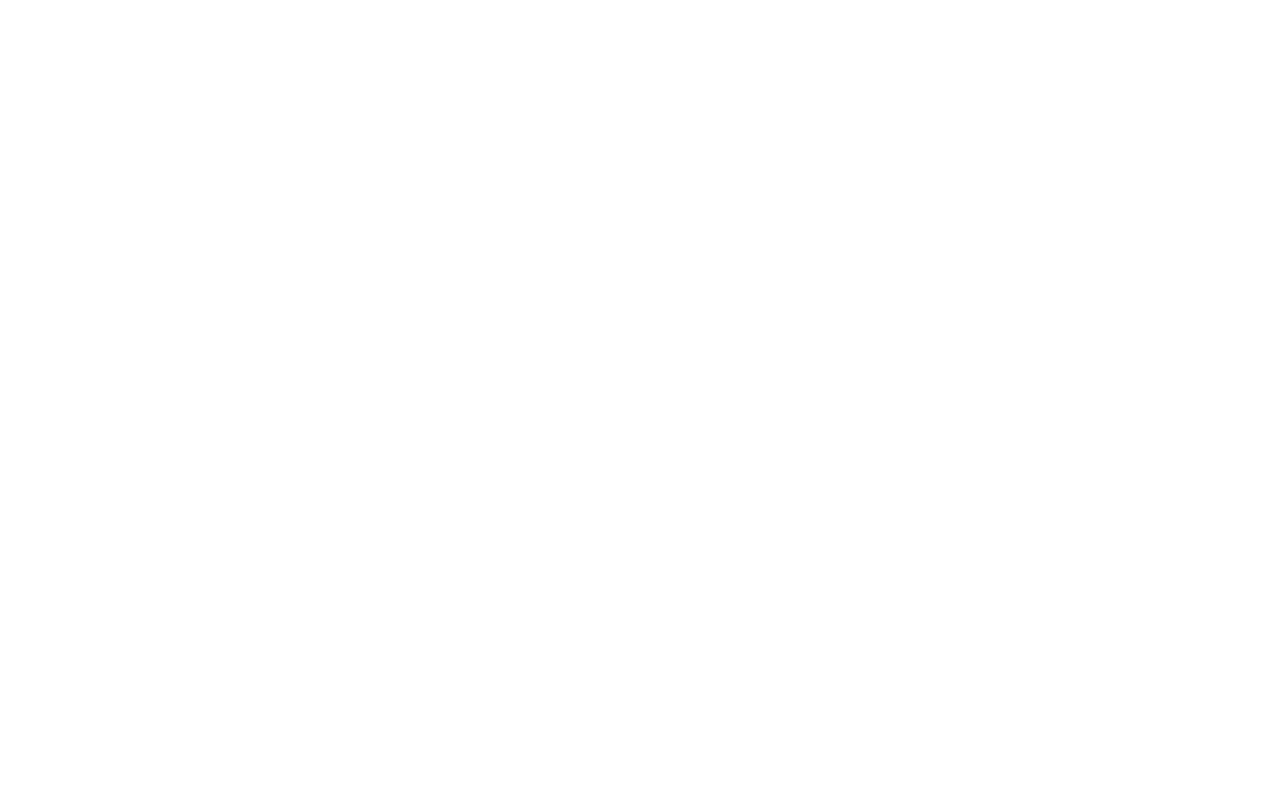
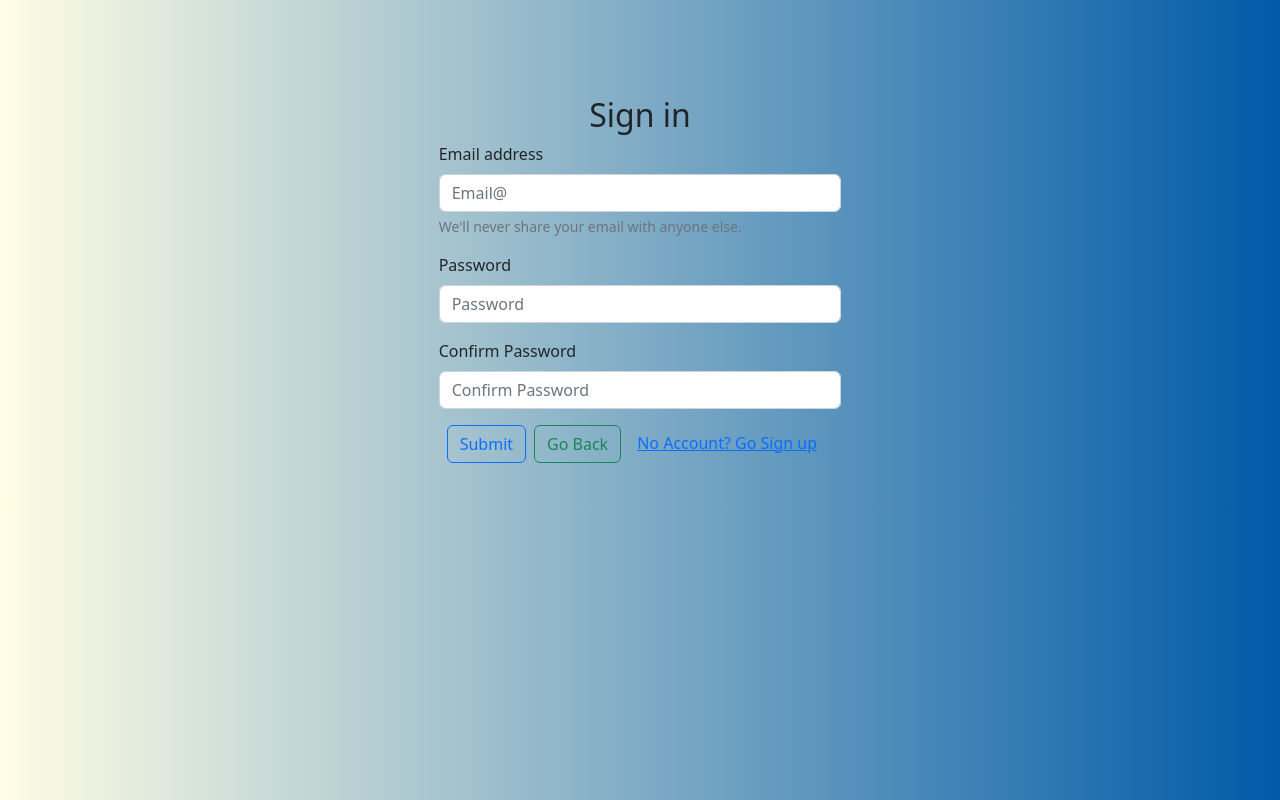
Before and after one commit to KingNelx/Client-2x, a React (Create React App) app: page /Adminform in a window 1280 px wide. Built offline with nearby package versions, Linux system fonts and the light colour scheme.

Commit message:
added forms

```diff
--- a/src/App.js
+++ b/src/App.js
@@ -8,6 +8,7 @@
 import AdminForm from './Components/AdminForm';
 import AdminReg from './Components/AdminReg';
 import StudentForm from './Components/StudentForm';
+import StudentReg from './Components/StudentReg';
 
 const App = () => {
   return (
@@ -17,7 +18,7 @@
       <Route path="Adminform" element={<AdminForm />} />
       <Route path="Studentform" element={<StudentForm />} />
       <Route path="AdminReg" element={<AdminReg />} />
-      <Route path="StudentReg" element={<StudentForm />} />
+      <Route path="StudentReg" element={<StudentReg />} />
     </Routes>
    </Router>
   );
--- a/src/Components/AdminForm.jsx
+++ b/src/Components/AdminForm.jsx
@@ -1,9 +1,29 @@
+import { Link } from "react-router-dom"
+
 const AdminForm = () => {
     return (
-        <div>
-
+        <div className="container col-md-4 mt-5 py-5">
+            <h2 className="text-center"> Sign in</h2>
+            <form>
+                <div class="mb-3  mx-auto">
+                    <label for="exampleInputEmail1" class="form-label">Email address</label>
+                    <input type="email" class="form-control" id="exampleInputEmail1" aria-describedby="emailHelp" required placeholder="Email@" />
+                    <div id="emailHelp" class="form-text">We'll never share your email with anyone else.</div>
+                </div>
+                <div class="mb-3  mx-auto">
+                    <label for="exampleInputPassword1" class="form-label">Password</label>
+                    <input type="password" class="form-control" id="exampleInputPassword1" required placeholder="Password" />
+                </div>
+                <div class="mb-3  mx-auto">
+                    <label for="exampleInputPassword1" class="form-label">Confirm Password</label>
+                    <input type="password" class="form-control" id="exampleInputPassword1" required placeholder="Confirm Password" />
+                </div>
+                <Link to="/doctopnav" type="submit" class="btn btn-outline-primary mx-2">Submit</Link>
+                <Link to="/" type="submit" class="btn btn-outline-success ">Go Back</Link>
+                <Link to="/registerform" className="px-3">No Account? Go Sign up</Link>
+            </form>
         </div>
-     );
+    );
 }
 
 export default AdminForm;
--- a/src/Components/Home.jsx
+++ b/src/Components/Home.jsx
@@ -14,7 +14,7 @@
                         } />
                         <div class="card-body">
                             <h5 class="card-title">ADMIN</h5>
-                            <Link to="/AdminReg" class="btn btn-primary">Select</Link>
+                            <Link to="/AdminForm" class="btn btn-primary">Select</Link>
                         </div>
                     </div>
                 </div>
@@ -27,7 +27,7 @@
                         } />
                         <div class="card-body">
                             <h5 class="card-title">STUDENT</h5>
-                            <Link class="btn btn-primary">Select</Link>
+                            <Link to="/StudentForm" class="btn btn-primary">Select</Link>
                         </div>
                     </div>
                 </div>
--- a/src/Components/StudentForm.jsx
+++ b/src/Components/StudentForm.jsx
@@ -1,9 +1,29 @@
+import { Link } from "react-router-dom"
+
 const StudentForm = () => {
     return (
-        <div>
-
+        <div className="container col-md-4 mt-5 py-5">
+            <h2 className="text-center"> Sign in</h2>
+            <form>
+                <div class="mb-3  mx-auto">
+                    <label for="exampleInputEmail1" class="form-label">Email address</label>
+                    <input type="email" class="form-control" id="exampleInputEmail1" aria-describedby="emailHelp" required placeholder="Email@" />
+                    <div id="emailHelp" class="form-text">We'll never share your email with anyone else.</div>
+                </div>
+                <div class="mb-3  mx-auto">
+                    <label for="exampleInputPassword1" class="form-label">Password</label>
+                    <input type="password" class="form-control" id="exampleInputPassword1" required placeholder="Password" />
+                </div>
+                <div class="mb-3  mx-auto">
+                    <label for="exampleInputPassword1" class="form-label">Confirm Password</label>
+                    <input type="password" class="form-control" id="exampleInputPassword1" required placeholder="Confirm Password" />
+                </div>
+                <Link to="/doctopnav" type="submit" class="btn btn-outline-primary mx-2">Submit</Link>
+                <Link to="/" type="submit" class="btn btn-outline-success ">Go Back</Link>
+                <Link to="/registerform" className="px-3">No Account? Go Sign up</Link>
+            </form>
         </div>
-     );
+    );
 }
 
 export default StudentForm;
```
